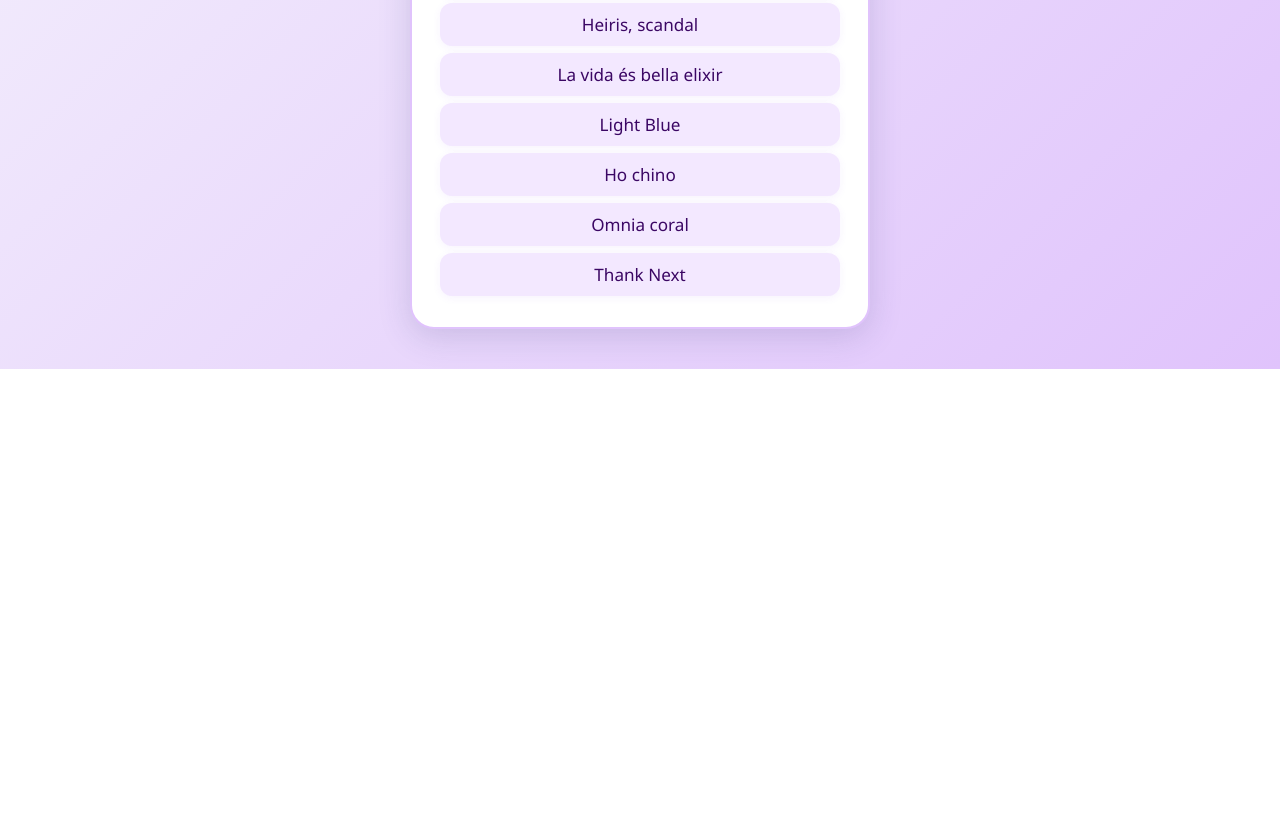
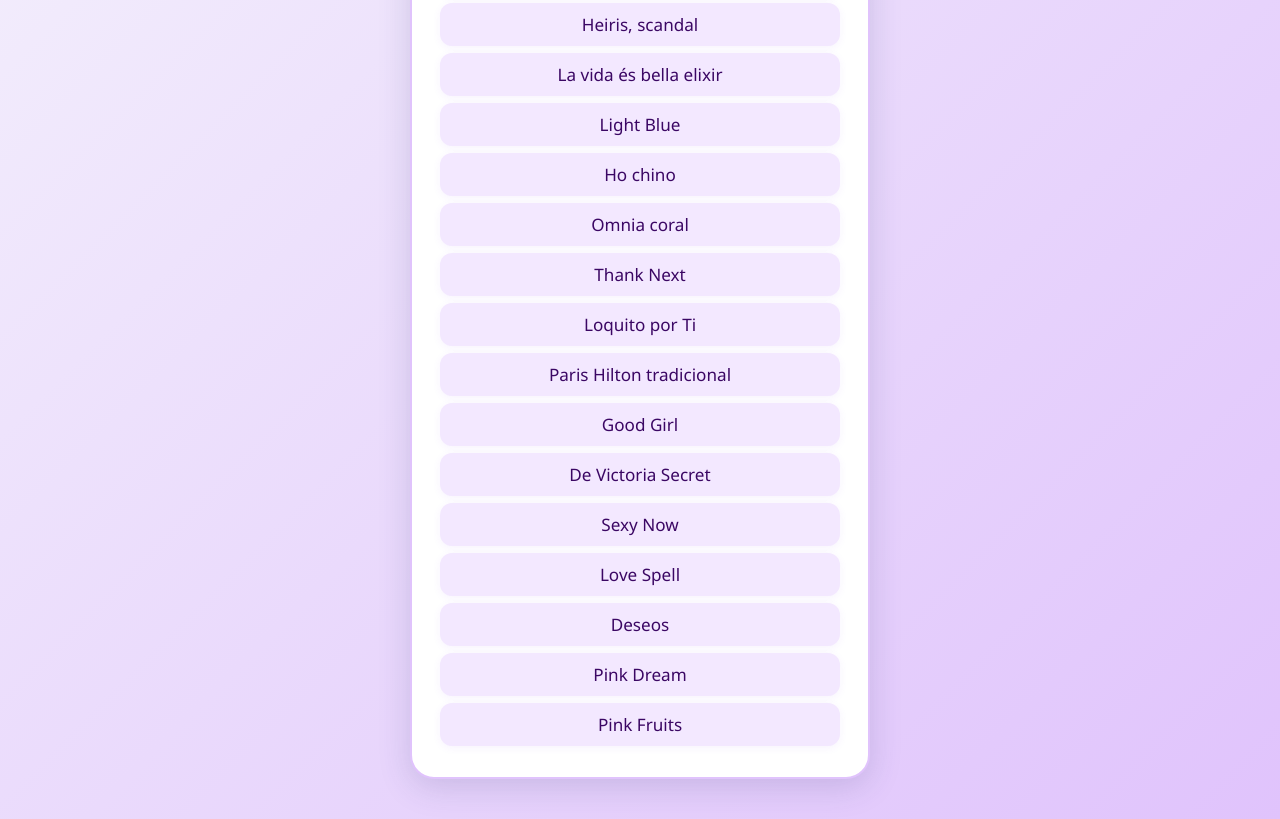
Before and after one commit to JuanG202/Lociones, a plain HTML site: page dama.html in a window 1280 px wide. Shown: the part 762-1581 px from the top of the page. Before the commit the page ends 1131 px from the top, so only its background shows below. Drawn offline with Linux system fonts and the light colour scheme.

Commit message:
Se sube mas perfumes al catalogo

```diff
--- a/dama.html
+++ b/dama.html
@@ -28,6 +28,15 @@
       <li data-nombre="Ho chino" data-tipo="Amaderada" data-descripcion="Notas orientales y amaderadas." data-valor="$15.000">Ho chino</li>
       <li data-nombre="Omnia coral" data-tipo="Dulce" data-descripcion="Colorida y vibrante, con notas dulces." data-valor="$15.000">Omnia coral</li>
       <li data-nombre="Thank Next" data-tipo="Dulce" data-descripcion="Juvenil y dulce, para todos los días." data-valor="$15.000">Thank Next</li>
+      <li data-nombre="Loquito por Ti" data-tipo="Dulce/Frutal" data-descripcion="Fragancia juvenil y alegre, con notas frutales y florales que evocan romance y diversión." data-valor="$15.000">Loquito por Ti</li>
+      <li data-nombre="Paris Hilton tradicional" data-tipo="Floral/Frutal" data-descripcion="Aroma vibrante y femenino, mezcla de manzana, durazno, jazmín y almizcle. Perfecta para destacar en cualquier ocasión." data-valor="$15.000">Paris Hilton tradicional</li>
+      <li data-nombre="Good Girl" data-tipo="Floral/Oriental" data-descripcion="Fragancia sofisticada y seductora, con notas de jazmín, cacao, almendra y café. Ideal para la mujer moderna y elegante." data-valor="$15.000">Good Girl</li>
+      <li data-nombre="De Victoria Secret" data-tipo="Floral/Frutal" data-descripcion="Aroma icónico de la marca, mezcla de frutas exóticas y flores suaves, con un fondo dulce y sensual." data-valor="$15.000">De Victoria Secret</li>
+      <li data-nombre="Sexy Now" data-tipo="Floral/Frutal" data-descripcion="Fragancia fresca y coqueta, con notas de frutas tropicales y flores blancas. Perfecta para días soleados y momentos especiales." data-valor="$15.000">Sexy Now</li>
+      <li data-nombre="Love Spell" data-tipo="Frutal/Floral" data-descripcion="Una de las más populares de Victoria's Secret, combina durazno, flor de cerezo y manzana roja para un aroma dulce y encantador." data-valor="$15.000">Love Spell</li>
+      <li data-nombre="Deseos" data-tipo="Dulce/Floral" data-descripcion="Perfume envolvente y romántico, con notas dulces y florales que inspiran pasión y deseo." data-valor="$15.000">Deseos</li>
+      <li data-nombre="Pink Dream" data-tipo="Frutal/Floral" data-descripcion="Aroma suave y femenino, mezcla de frutas jugosas y flores delicadas. Ideal para quienes buscan frescura y ternura." data-valor="$15.000">Pink Dream</li>
+      <li data-nombre="Pink Fruits" data-tipo="Frutal" data-descripcion="Fragancia divertida y chispeante, con notas de frutas rojas y un toque dulce. Perfecta para el día a día." data-valor="$15.000">Pink Fruits</li>
     </ul>
     <!-- Modal -->
     <div id="modal-locion" class="modal-locion" style="display:none;">
```
Also changed, not shown: caballero.html (+8 -0 lines).
